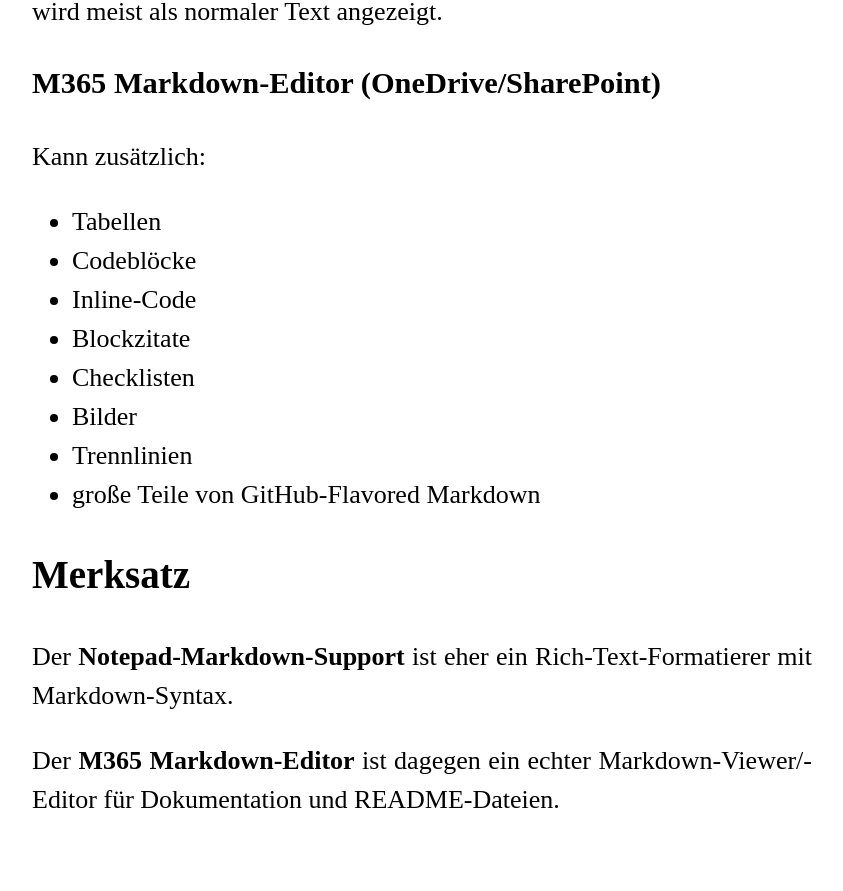
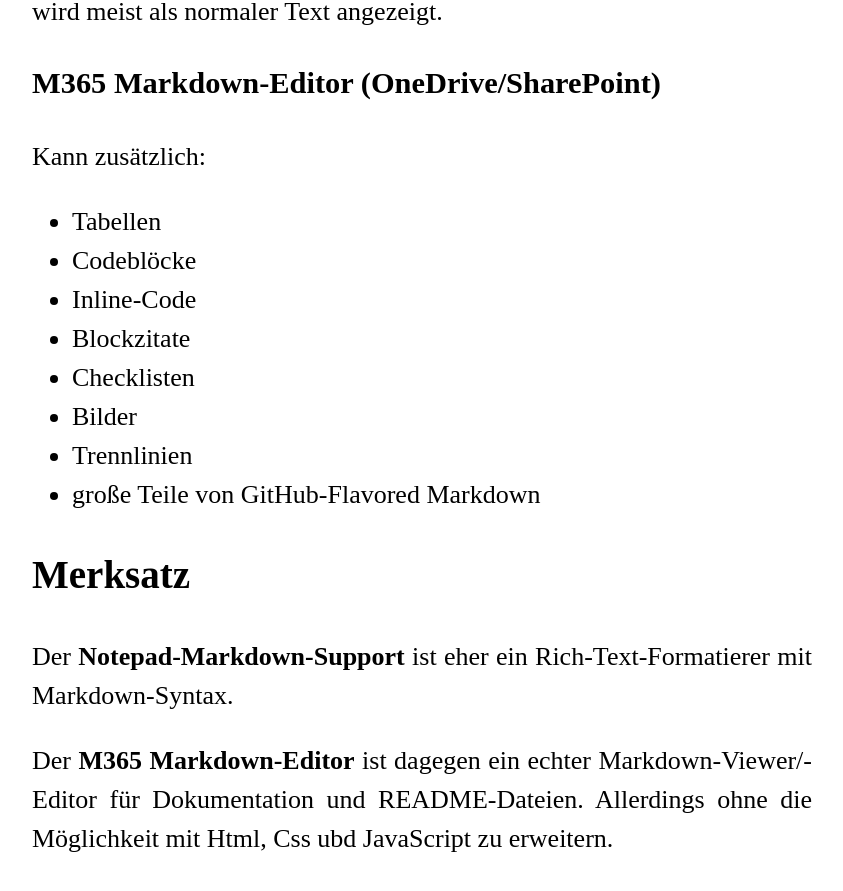
Before and after one commit to MonaLgbt/MonaLgbt.github.io, a Jekyll site: the page built from pages/comparison.md, in a window 1280 px wide and 900 px high, scrolled down 1912 px. Shown: the top 891 px of the window, without its empty margins (218-1061 px from the left). Built offline with Jekyll 4.4.1, drawn with Linux system fonts in a browser that asks for light colours; before the commit the page ends 2773 px from its top, so only the background shows below that.

Commit message:
Update comparison.md

```diff
--- a/pages/comparison.md
+++ b/pages/comparison.md
@@ -63,4 +63,4 @@
 
 Der **Notepad-Markdown-Support** ist eher ein Rich-Text-Formatierer mit Markdown-Syntax.
 
-Der **M365 Markdown-Editor** ist dagegen ein echter Markdown-Viewer/-Editor für Dokumentation und README-Dateien.
+Der **M365 Markdown-Editor** ist dagegen ein echter Markdown-Viewer/-Editor für Dokumentation und README-Dateien. Allerdings ohne die Möglichkeit mit Html, Css ubd JavaScript zu erweitern.
```
